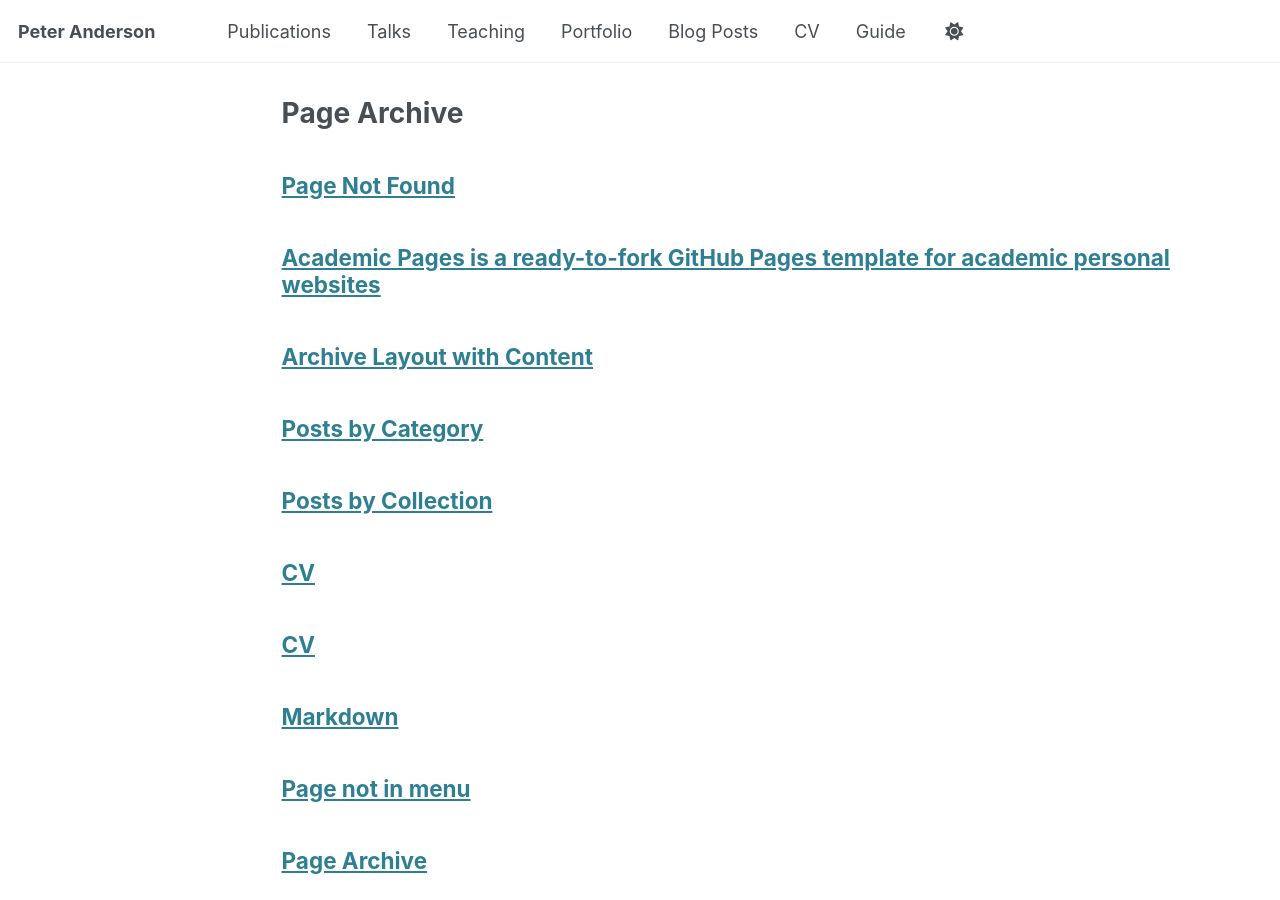
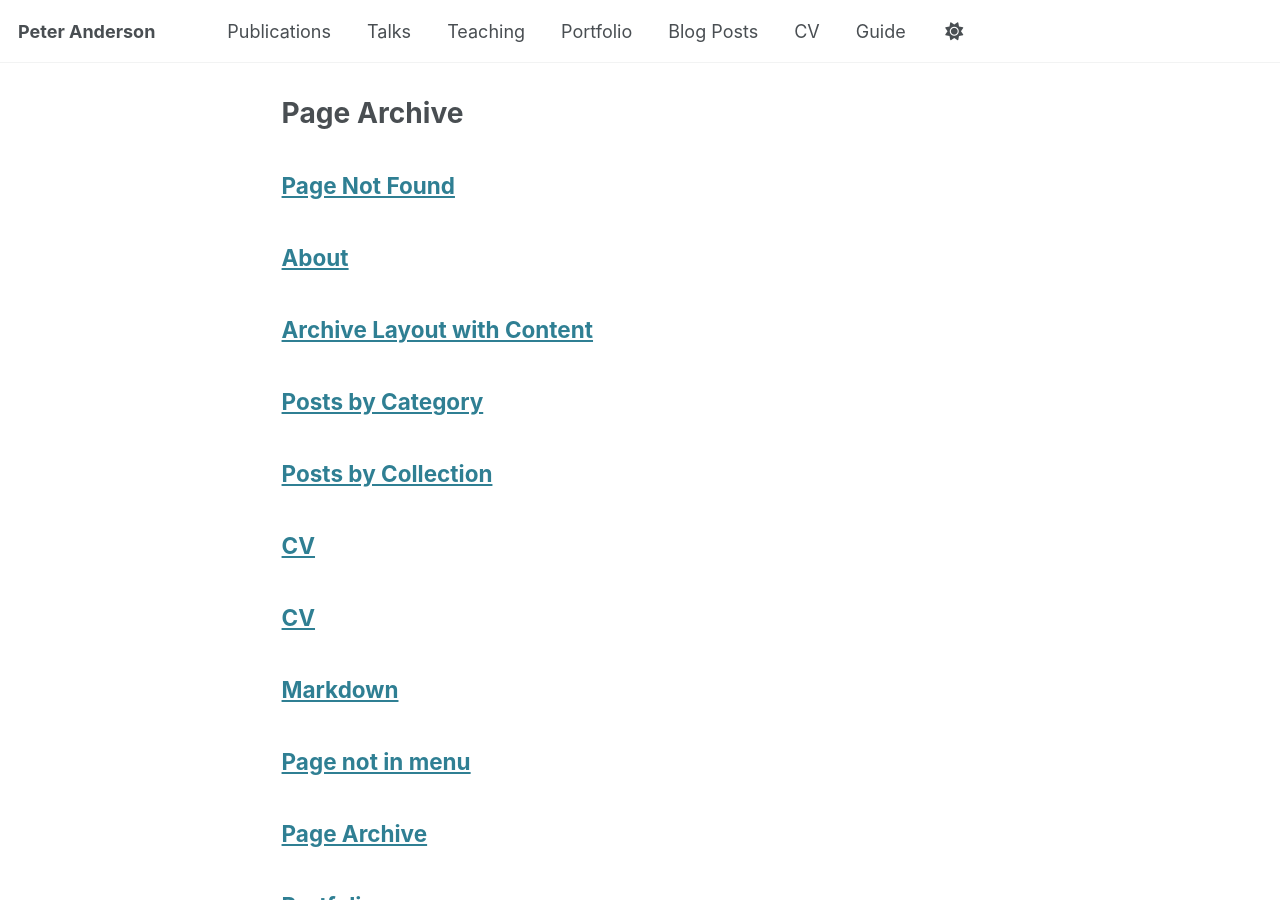
Before and after one commit to PeterMichaelAnderson/PeterMichaelAnderson.github.io, a Jekyll site: the page built from _pages/page-archive.html, in a window 1280 px wide and 900 px high. Built offline with Jekyll 4.4.1, drawn with Linux system fonts in a browser that asks for light colours; part of the change alters nothing that is shown.

Commit message:
Update about.md

```diff
--- a/_pages/about.md
+++ b/_pages/about.md
@@ -1,49 +1,31 @@
 ---
-permalink: /
-title: "Academic Pages is a ready-to-fork GitHub Pages template for academic personal websites"
+layout: single
+title: "About"
+permalink: /about/
 author_profile: true
-redirect_from:
-  - /about/
-  - /about.html
 ---
 
-This is the front page of a website that is powered by the [Academic Pages template](https://github.com/academicpages/academicpages.github.io) and hosted on GitHub pages. [GitHub pages](https://pages.github.com) is a free service in which websites are built and hosted from code and data stored in a GitHub repository, automatically updating when a new commit is made to the repository. This template was forked from the [Minimal Mistakes Jekyll Theme](https://mmistakes.github.io/minimal-mistakes/) created by Michael Rose, and then extended to support the kinds of content that academics have: publications, talks, teaching, a portfolio, blog posts, and a dynamically-generated CV. You can fork [this template](https://github.com/academicpages/academicpages.github.io) right now, modify the configuration and markdown files, add your own PDFs and other content, and have your own site for free, with no ads!
+I am a Ph.D. Candidate in Economics at the University of Virginia. My research focuses on public and health economics, with an emphasis on the design and impact of U.S. nutrition assistance programs.
 
-A data-driven personal website
-======
-Like many other Jekyll-based GitHub Pages templates, Academic Pages makes you separate the website's content from its form. The content & metadata of your website are in structured markdown files, while various other files constitute the theme, specifying how to transform that content & metadata into HTML pages. You keep these various markdown (.md), YAML (.yml), HTML, and CSS files in a public GitHub repository. Each time you commit and push an update to the repository, the [GitHub pages](https://pages.github.com/) service creates static HTML pages based on these files, which are hosted on GitHub's servers free of charge.
+You can contact me at [pa7kd@virginia.edu](mailto:pa7kd@virginia.edu).
 
-Many of the features of dynamic content management systems (like Wordpress) can be achieved in this fashion, using a fraction of the computational resources and with far less vulnerability to hacking and DDoSing. You can also modify the theme to your heart's content without touching the content of your site. If you get to a point where you've broken something in Jekyll/HTML/CSS beyond repair, your markdown files describing your talks, publications, etc. are safe. You can rollback the changes or even delete the repository and start over - just be sure to save the markdown files! Finally, you can also write scripts that process the structured data on the site, such as [this one](https://github.com/academicpages/academicpages.github.io/blob/master/talkmap.ipynb) that analyzes metadata in pages about talks to display [a map of every location you've given a talk](https://academicpages.github.io/talkmap.html).
+---
 
-Getting started
-======
-1. Register a GitHub account if you don't have one and confirm your e-mail (required!)
-1. Fork [this template](https://github.com/academicpages/academicpages.github.io) by clicking the "Use this template" button in the top right.
-1. Go to the repository's settings (rightmost item in the tabs that start with "Code", should be below "Unwatch"). Rename the repository "[your GitHub username].github.io", which will also be your website's URL.
-1. Set site-wide configuration and create content & metadata (see below -- also see [this set of diffs](http://archive.is/3TPas) showing what files were changed to set up [an example site](https://getorg-testacct.github.io) for a user with the username "getorg-testacct")
-1. Upload any files (like PDFs, .zip files, etc.) to the files/ directory. They will appear at https://[your GitHub username].github.io/files/example.pdf.
-1. Check status by going to the repository settings, in the "GitHub pages" section
+### Working Papers
 
-Site-wide configuration
-------
-The main configuration file for the site is in the base directory in [_config.yml](https://github.com/academicpages/academicpages.github.io/blob/master/_config.yml), which defines the content in the sidebars and other site-wide features. You will need to replace the default variables with ones about yourself and your site's github repository. The configuration file for the top menu is in [_data/navigation.yml](https://github.com/academicpages/academicpages.github.io/blob/master/_data/navigation.yml). For example, if you don't have a portfolio or blog posts, you can remove those items from that navigation.yml file to remove them from the header.
+#### **The Causal Effect of WIC on Breastfeeding: A Partial Identification Approach with Regression Discontinuity**
+The World Health Organization and the American Academy of Pediatrics recommend breastfeeding for infant feeding, and breastfeeding is associated with reduced risk of diabetes for mothers and childhood obesity for infants, among other positive health outcomes. Breastfeeding promotion and support is a core service of the Special Supplemental Nutrition Program for Women, Infants, and Children (WIC), which serves 50\% of infants in the United States; however, program benefits include quantity vouchers for infant formula, encouraging substitution away from breastfeeding among participating mothers. Exploiting the program's income eligibility standards as the discontinuity threshold, we combine partial identification assumptions and a fuzzy regression discontinuity design that identifies the local average treatment effect (LATE) on the proportion of women initiating breastfeeding and the duration of breastfeeding. Using data from the Pregnancy Risk Assessment Monitoring System (PRAMS), we find that participation in WIC reduces the percentage of women initiating breastfeeding and increases the probability of early breastfeeding cessation.
 
-Create content & metadata
-------
-For site content, there is one markdown file for each type of content, which are stored in directories like _publications, _talks, _posts, _teaching, or _pages. For example, each talk is a markdown file in the [_talks directory](https://github.com/academicpages/academicpages.github.io/tree/master/_talks). At the top of each markdown file is structured data in YAML about the talk, which the theme will parse to do lots of cool stuff. The same structured data about a talk is used to generate the list of talks on the [Talks page](https://academicpages.github.io/talks), each [individual page](https://academicpages.github.io/talks/2012-03-01-talk-1) for specific talks, the talks section for the [CV page](https://academicpages.github.io/cv), and the [map of places you've given a talk](https://academicpages.github.io/talkmap.html) (if you run this [python file](https://github.com/academicpages/academicpages.github.io/blob/master/talkmap.py) or [Jupyter notebook](https://github.com/academicpages/academicpages.github.io/blob/master/talkmap.ipynb), which creates the HTML for the map based on the contents of the _talks directory).
+<!-- Optional image: replace image.png with your graphic -->
+<img src="../images/FIGURE_breastfeeding_duration_weeks_LATE_slope_1.00.png" alt="Breastfeeding Duration (Hazard): LATE Partial Identification Estimates" width="350" style="float: right; margin-left: 20px;" />
 
-**Markdown generator**
+#### **Targeting with Quality Differentiated In-Kind Transfers: Evidence from WIC**
+The in-kind provision of public benefits restricts recipient choice but potentially enhances targeting. We extend the approach of Lieber and Lockwood (2019) to analyze this tradeoff when transferred benefits differ in quality from available alternatives, introducing indirect costs. We use this framework to study the in-kind transfer of infant formula by the Special Supplemental Nutrition Program for Women, Infants, and Children (WIC), which serves approximately half of U.S. infants. Using the 2009 WIC Food Package Revision as an instrumental variable, we find that each additional week of exclusive breastfeeding significantly reduces childhood obesity risk and improves growth trajectories through age five. Although the in-kind provision of formula effectively targets a subset of eligible participants with potentially higher marginal utility, the quality differential between formula and breastfeeding generates substantial indirect healthcare costs. Under standard modeling assumptions, these indirect costs significantly reduce the optimal formula subsidy rate.
 
-The repository includes [a set of Jupyter notebooks](https://github.com/academicpages/academicpages.github.io/tree/master/markdown_generator
-) that converts a CSV containing structured data about talks or presentations into individual markdown files that will be properly formatted for the Academic Pages template. The sample CSVs in that directory are the ones I used to create my own personal website at stuartgeiger.com. My usual workflow is that I keep a spreadsheet of my publications and talks, then run the code in these notebooks to generate the markdown files, then commit and push them to the GitHub repository.
+<!-- Optional image: replace image.png with your graphic -->
+<img src="../images/costs_benefits_subsidy.png" alt="Costs and Benefits of a Subsidy with Quality Effects" width="350" style="float: right; margin-left: 20px; margin-bottom: 20px;" />
 
-How to edit your site's GitHub repository
-------
-Many people use a git client to create files on their local computer and then push them to GitHub's servers. If you are not familiar with git, you can directly edit these configuration and markdown files directly in the github.com interface. Navigate to a file (like [this one](https://github.com/academicpages/academicpages.github.io/blob/master/_talks/2012-03-01-talk-1.md) and click the pencil icon in the top right of the content preview (to the right of the "Raw | Blame | History" buttons). You can delete a file by clicking the trashcan icon to the right of the pencil icon. You can also create new files or upload files by navigating to a directory and clicking the "Create new file" or "Upload files" buttons.
 
-Example: editing a markdown file for a talk
-![Editing a markdown file for a talk](/images/editing-talk.png)
+### Works in Progress
 
-For more info
-------
-More info about configuring Academic Pages can be found in [the guide](https://academicpages.github.io/markdown/), the [growing wiki](https://github.com/academicpages/academicpages.github.io/wiki), and you can always [ask a question on GitHub](https://github.com/academicpages/academicpages.github.io/discussions). The [guides for the Minimal Mistakes theme](https://mmistakes.github.io/minimal-mistakes/docs/configuration/) (which this theme was forked from) might also be helpful.
+#### **Intensive Margin Welfare Implications: Evidence from WIC EBT**
```
